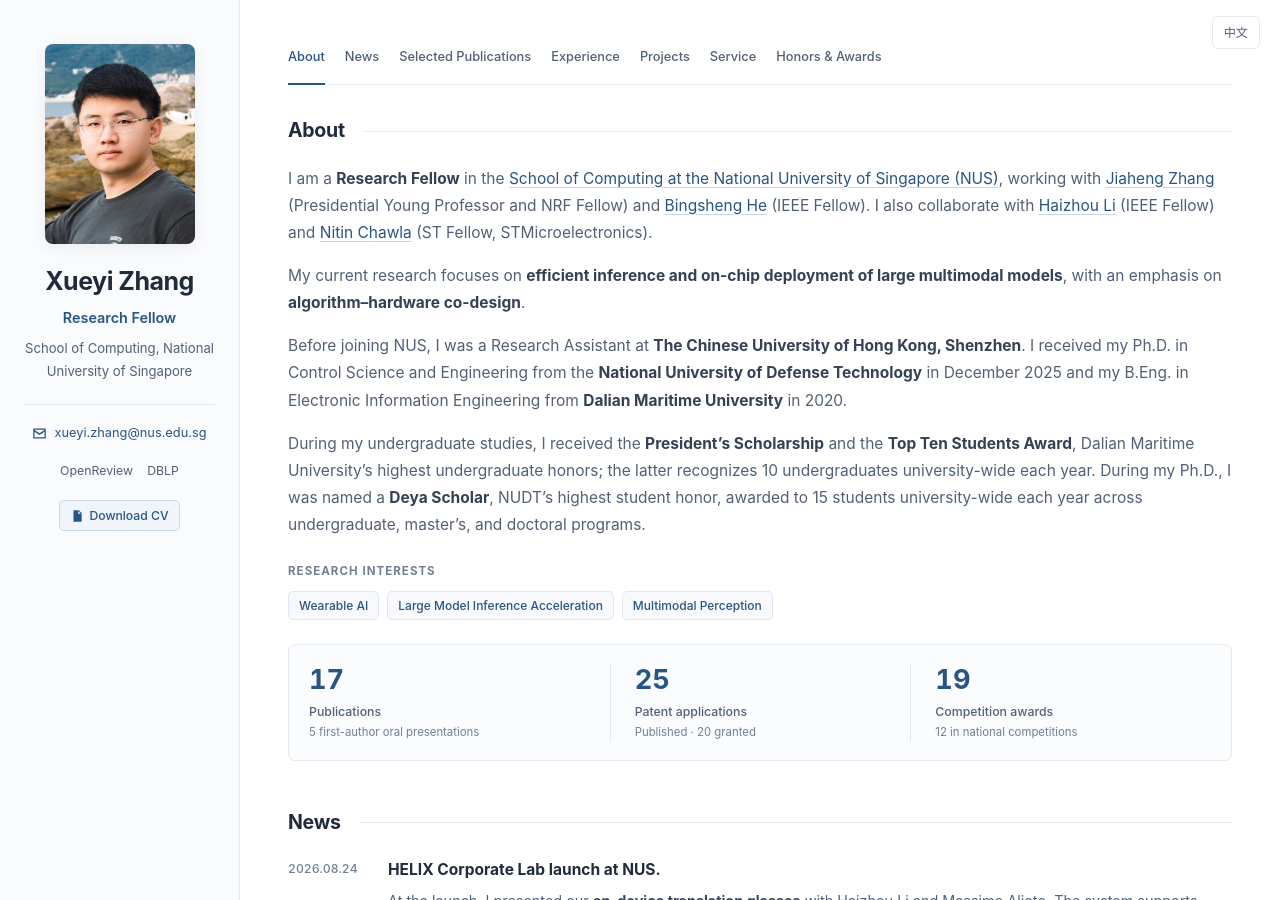
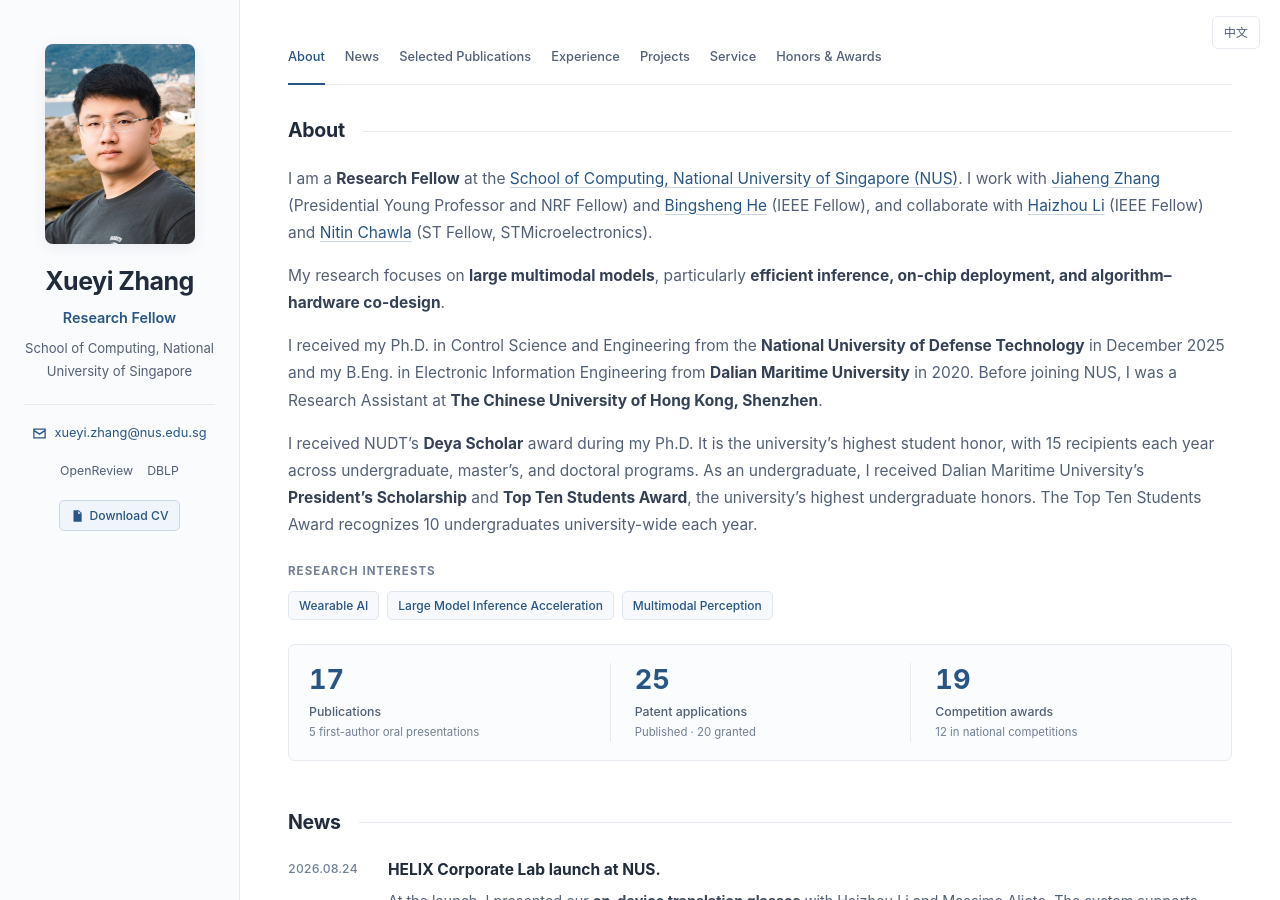
Before and after one commit to xueyizhang1998/xueyizhang1998.github.io, a Jekyll site: the page built from index.html, in a window 1280 px wide and 900 px high. Built offline with Jekyll 4.4.1, drawn with Linux system fonts in a browser that asks for light colours.

Commit message:
Polish About and make English the default on every visit

```diff
--- a/_config.yml
+++ b/_config.yml
@@ -6,7 +6,7 @@
 title: "Xueyi Zhang"
 tagline: "Academic Homepage"
 description: "Xueyi Zhang — Research Fellow at the National University of Singapore. Efficient inference and on-chip deployment of large multimodal models; algorithm–hardware co-design."
-lang: "en"                # 默认语言 en / zh（首次访问时的语言）
+lang: "en"                # 每次加载默认显示英文，中文由按钮切换
 
 # 论文展示方式：true = 按研究方向分组；false = 按年份倒序
 group_publications: false
@@ -16,7 +16,7 @@ url: "https://xueyizhang1998.github.io"
 baseurl: ""
 
 # 本地预览的资源版本；GitHub Pages 发布时自动使用当前提交版本。
-asset_version: "20261031-5"
+asset_version: "20261031-6"
 
 # ---- 构建设置（一般不用改）----
 markdown: kramdown
--- a/_data/about.yml
+++ b/_data/about.yml
@@ -1,26 +1,27 @@
 bio:
-  en: I am a <b>Research Fellow</b> in the <a href="https://www.comp.nus.edu.sg/" target="_blank" rel="noopener">School
-    of Computing at the National University of Singapore (NUS)</a>, working with <a href="https://zjhzjh123.github.io/"
+  en: I am a <b>Research Fellow</b> at the <a href="https://www.comp.nus.edu.sg/" target="_blank" rel="noopener">School
+    of Computing, National University of Singapore (NUS)</a>. I work with <a href="https://zjhzjh123.github.io/"
     target="_blank" rel="noopener">Jiaheng Zhang</a> (Presidential Young Professor and NRF Fellow) and <a href="https://www.comp.nus.edu.sg/~hebs/"
-    target="_blank" rel="noopener">Bingsheng He</a> (IEEE Fellow). I also collaborate with <a href="https://cde.nus.edu.sg/ece/staff/li-haizhou/"
+    target="_blank" rel="noopener">Bingsheng He</a> (IEEE Fellow), and collaborate with <a href="https://cde.nus.edu.sg/ece/staff/li-haizhou/"
     target="_blank" rel="noopener">Haizhou Li</a> (IEEE Fellow) and <a href="https://in.linkedin.com/in/nitin-chawla-7081659"
-    target="_blank" rel="noopener">Nitin Chawla</a> (ST Fellow, STMicroelectronics).<br><br>My current research
-    focuses on <b>efficient inference and on-chip deployment of large multimodal models</b>, with an emphasis on
-    <b>algorithm–hardware co-design</b>.<br><br>Before joining NUS, I was a Research Assistant at <b>The Chinese
-    University of Hong Kong, Shenzhen</b>. I received my Ph.D. in Control Science and Engineering from the <b>National
-    University of Defense Technology</b> in December 2025 and my B.Eng. in Electronic Information Engineering from
-    <b>Dalian Maritime University</b> in 2020.<br><br>During my undergraduate studies, I received the <b>President’s
-    Scholarship</b> and the <b>Top Ten Students Award</b>, Dalian Maritime University’s highest undergraduate honors;
-    the latter recognizes 10 undergraduates university-wide each year. During my Ph.D., I was named a <b>Deya Scholar</b>,
-    NUDT’s highest student honor, awarded to 15 students university-wide each year across undergraduate, master’s,
-    and doctoral programs.
+    target="_blank" rel="noopener">Nitin Chawla</a> (ST Fellow, STMicroelectronics).<br><br>My research focuses
+    on <b>large multimodal models</b>, particularly <b>efficient inference, on-chip deployment, and algorithm–hardware
+    co-design</b>.<br><br>I received my Ph.D. in Control Science and Engineering from the <b>National University
+    of Defense Technology</b> in December 2025 and my B.Eng. in Electronic Information Engineering from <b>Dalian
+    Maritime University</b> in 2020. Before joining NUS, I was a Research Assistant at <b>The Chinese University
+    of Hong Kong, Shenzhen</b>.<br><br>I received NUDT’s <b>Deya Scholar</b> award during my Ph.D. It is the university’s
+    highest student honor, with 15 recipients each year across undergraduate, master’s, and doctoral programs. As
+    an undergraduate, I received Dalian Maritime University’s <b>President’s Scholarship</b> and <b>Top Ten Students
+    Award</b>, the university’s highest undergraduate honors. The Top Ten Students Award recognizes 10 undergraduates
+    university-wide each year.
   zh: 我现任<b>新加坡国立大学计算机学院</b>博士后研究员（Research Fellow），与<a href="https://zjhzjh123.github.io/" target="_blank" rel="noopener">张嘉恒</a>（Presidential
     Young Professor、NRF Fellow）和 <a href="https://www.comp.nus.edu.sg/~hebs/" target="_blank" rel="noopener">Bingsheng
     He</a>（IEEE Fellow）合作，并与<a href="https://cde.nus.edu.sg/ece/staff/li-haizhou/" target="_blank" rel="noopener">李海洲教授</a>（IEEE
     Fellow）及意法半导体的 <a href="https://in.linkedin.com/in/nitin-chawla-7081659" target="_blank" rel="noopener">Nitin
-    Chawla</a>（ST Fellow）开展合作。<br><br>我目前关注<b>多模态大模型的高效推理与片上部署</b>，重点研究<b>多模态大模型的算法与硬件协同设计（co-design）</b>。<br><br>此前，我在<b>香港中文大学（深圳）</b>担任研究助理。2025
-    年 12 月于<b>国防科技大学</b>获得控制科学与工程博士学位，2020 年于<b>大连海事大学</b>获得电子信息工程学士学位。<br><br>本科期间，获得大连海事大学最高本科生荣誉——<b>校长奖学金</b>和<b>十佳大学生</b>，其中十佳大学生每年从全校本科生中评选
-    10 人。博士期间，获评国防科技大学最高学生荣誉<b>德雅学子（Deya Scholar）</b>，每年从全校本科生、硕士生和博士生中共评选 15 人。
+    Chawla</a>（ST Fellow）开展合作。<br><br>我的研究聚焦<b>多模态大模型</b>，重点关注<b>高效推理、片上部署，以及算法与硬件协同设计（co-design）</b>。<br><br>2025
+    年 12 月，我于<b>国防科技大学</b>获得控制科学与工程博士学位；2020 年于<b>大连海事大学</b>获得电子信息工程学士学位。加入新加坡国立大学前，我曾在<b>香港中文大学（深圳）</b>担任研究助理。<br><br>博士期间，我获评国防科技大学<b>德雅学子（Deya
+    Scholar）</b>。这是学校最高学生荣誉，每年从全校本科生、硕士生和博士生中共评选 15 人。本科期间，我获得大连海事大学<b>校长奖学金</b>和<b>十佳大学生</b>两项最高本科生荣誉，其中十佳大学生每年从全校本科生中评选
+    10 人。
 keywords:
   en:
   - Wearable AI
--- a/_includes/toolbar.html
+++ b/_includes/toolbar.html
@@ -1,5 +1,5 @@
 <div class="toolbar">
-  <button id="langBtn" title="Switch language / 切换语言">
-    <span class="i18n-en">中文</span><span class="i18n-zh">EN</span>
+  <button type="button" id="langBtn" title="Read in Chinese" aria-label="Read in Chinese">
+    <span class="i18n-en" lang="zh">中文</span><span class="i18n-zh" lang="en">English</span>
   </button>
 </div>
--- a/_layouts/default.html
+++ b/_layouts/default.html
@@ -1,5 +1,5 @@
 <!DOCTYPE html>
-<html lang="en" class="lang-{{ site.lang | default: 'en' }}">
+<html lang="en" class="lang-en">
 <head>
   <meta charset="utf-8">
   <meta name="viewport" content="width=device-width, initial-scale=1">
--- a/assets/js/main.js
+++ b/assets/js/main.js
@@ -49,7 +49,11 @@
     root.classList.remove('lang-en', 'lang-zh');
     root.classList.add('lang-' + l);
     root.setAttribute('lang', l);
-    try { localStorage.setItem('lang', l); } catch (e) {}
+    if (langBtn) {
+      var label = l === 'zh' ? '切换至英文' : 'Read in Chinese';
+      langBtn.setAttribute('aria-label', label);
+      langBtn.setAttribute('title', label);
+    }
     syncToggleLabel();
     window.requestAnimationFrame(syncActiveSection);
   }
```
Also changed, not shown: other parts of _layouts/default.html (+0 -10 lines), README.md.
